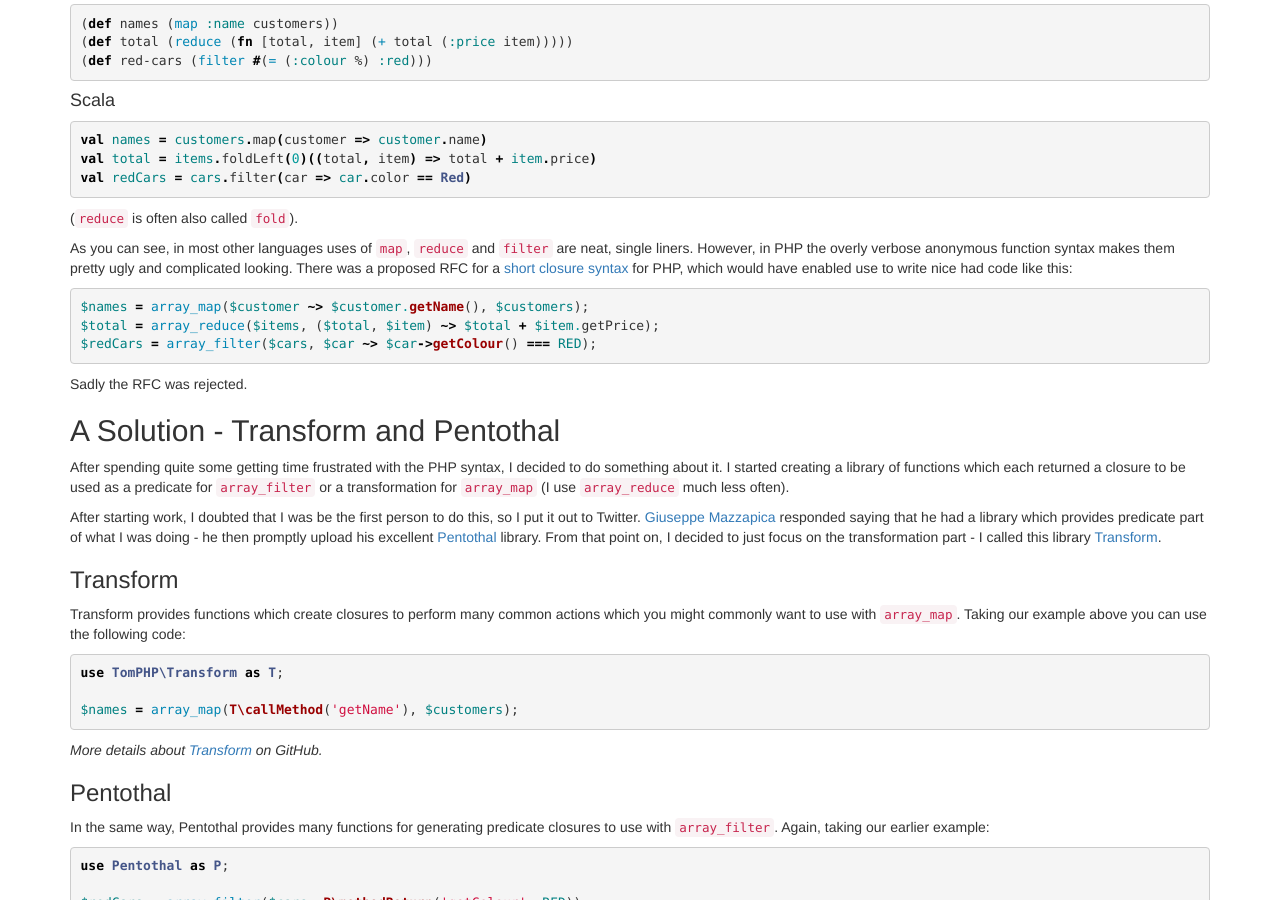
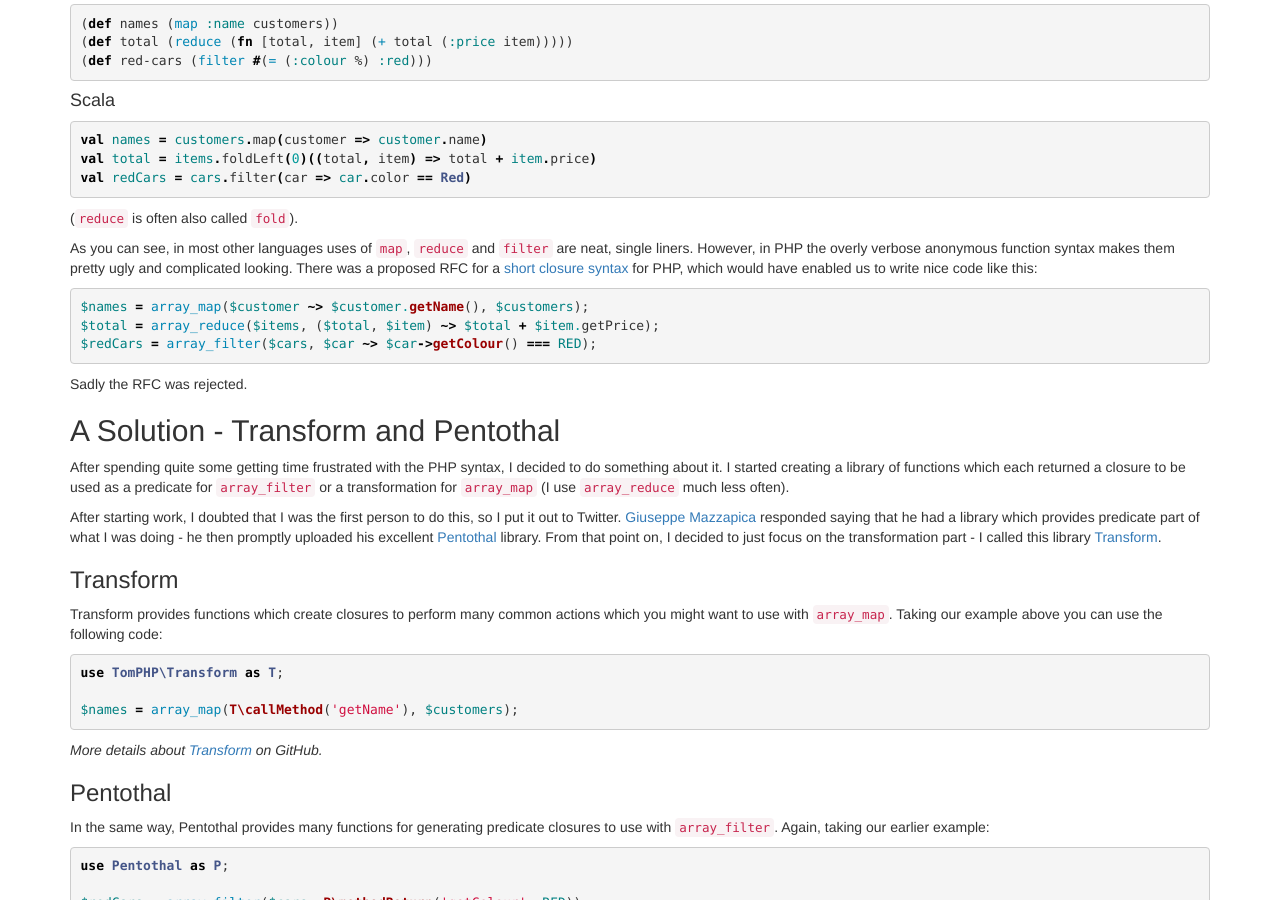
Before and after one commit to tomphp/tomphp.github.io, a Jekyll site: the page built from _posts/2016-03-30-tidy-functional-php.md, in a window 1280 px wide and 900 px high, scrolled down 1767 px. Built offline with Jekyll 4.4.1, drawn with Linux system fonts in a browser that asks for light colours; nearby versions of some CDN libraries; library files that are not in the unit come from our copies; comment, search, counter and statistics services are not loaded; some of the changed text lies outside the part shown.

Commit message:
Fix grammar and spelling

````diff
--- a/_posts/2016-03-30-tidy-functional-php.md
+++ b/_posts/2016-03-30-tidy-functional-php.md
@@ -134,7 +134,7 @@
 syntax makes them pretty ugly and complicated looking. There was a
 proposed RFC for a
 [short closure syntax](https://wiki.php.net/rfc/short_closures) for PHP, which
-would have enabled use to write nice had code like this:
+would have enabled us to write nice code like this:
 
 ```php
 $names = array_map($customer ~> $customer.getName(), $customers);
@@ -151,10 +151,10 @@
 which each returned a closure to be used as a predicate for `array_filter` or a
 transformation for `array_map` (I use `array_reduce` much less often).
 
-After starting work, I doubted that I was be the first person to do this,
+After starting work, I doubted that I was the first person to do this,
 so I put it out to Twitter. [Giuseppe Mazzapica](https://twitter.com/gmazzap)
 responded saying that he had a library which provides predicate part of what I
-was doing - he then promptly upload his excellent
+was doing - he then promptly uploaded his excellent
 [Pentothal](https://github.com/Giuseppe-Mazzapica/Pentothal) library. From that
 point on, I decided to just focus on the transformation part - I called this
 library [Transform](https://github.com/tomphp/php-transform).
@@ -162,8 +162,8 @@
 ### Transform
 
 Transform provides functions which create closures to perform many common
-actions which you might commonly want to use with `array_map`. Taking our
-example above you can use the following code:
+actions which you might want to use with `array_map`. Taking our example above
+you can use the following code:
 
 ```php
 use TomPHP\Transform as T;
````
Also changed, not shown: other parts of _posts/2016-03-30-tidy-functional-php.md (+3 -3 lines).
